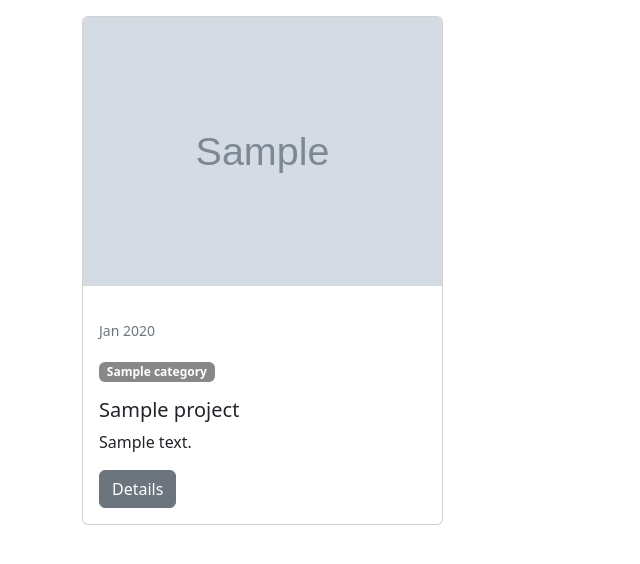
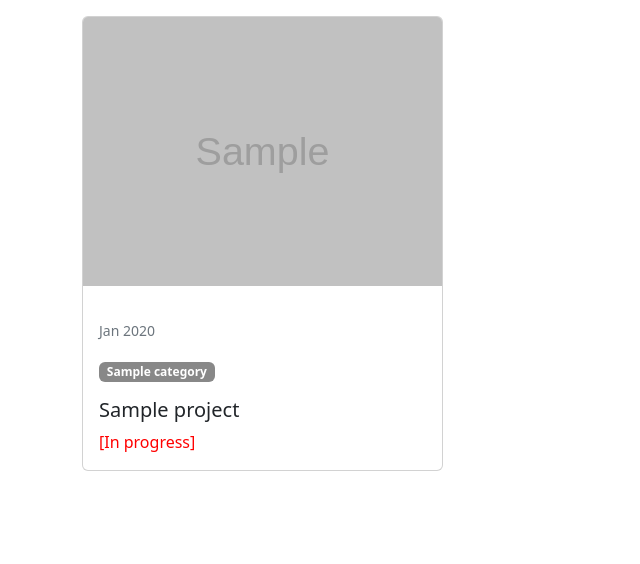
Before and after one commit to tomhaeck/portfolio, a Django app: page / in a window 1280 px wide. Shown: the part 68-632 px from the top of the page, without its empty margins (0-640 px from the left). Run offline with Django 5.2, Linux system fonts and the light colour scheme; tables that the repository leaves empty hold one stand-in row (values such as "Sample post"); grey boxes marked "Sample" are stand-in pictures.

Commit message:
all_projects view needs to indicate the in_progress projects

```diff
--- a/projects/static/projects/css/styles.css
+++ b/projects/static/projects/css/styles.css
@@ -16,3 +16,8 @@
     padding: 1rem;
     margin: 1rem;
 }
+
+.in-progress-img {
+    filter: grayscale(100%) brightness(70%);
+    opacity: 0.6;
+}
--- a/projects/templates/projects/all_projects.html
+++ b/projects/templates/projects/all_projects.html
@@ -7,9 +7,10 @@
     <div class="col-md-4 d-flex">
         <div class="card h-100">
             {% if project.cover_image %}
-                <img class="card-img-top mb-3" src="{{ project.cover_image.url }}" alt="{{ project.title }}">
+                <img class="card-img-top mb-3 {% if project.in_progress %}in-progress-img{% endif %}"
+                     src="{{ project.cover_image.url }}" alt="{{ project.title }}">
             {% else %}
-                <img class="card-img-top mb-3"
+                <img class="card-img-top mb-3 {% if project.in_progress %}in-progress-img{% endif %}"
                      src="https://dummyimage.com/400x600/ccc/fff.png&text=Not+available"
                      alt="{{ project.title }}">
             {% endif %}
@@ -24,8 +25,12 @@
                     {% endfor %}
                 </p>
                 <h5 class="card-title">{{ project.title }}</h5>
-                <p class="card-text">{{ project.description|truncatechars:250|safe  }}</p>
-                <a href="{% url 'project_detail' project.id %}" class="btn btn-secondary">Details</a>
+                {% if not project.in_progress %}
+                    <p class="card-text">{{ project.description|truncatechars:250|safe  }}</p>
+                    <a href="{% url 'project_detail' project.id %}" class="btn btn-secondary">Details</a>
+                {% else %}
+                    <p class="card-text" style="color: red;">[In progress]</p>
+                {% endif %}
             </div>
         </div>
     </div>
```
